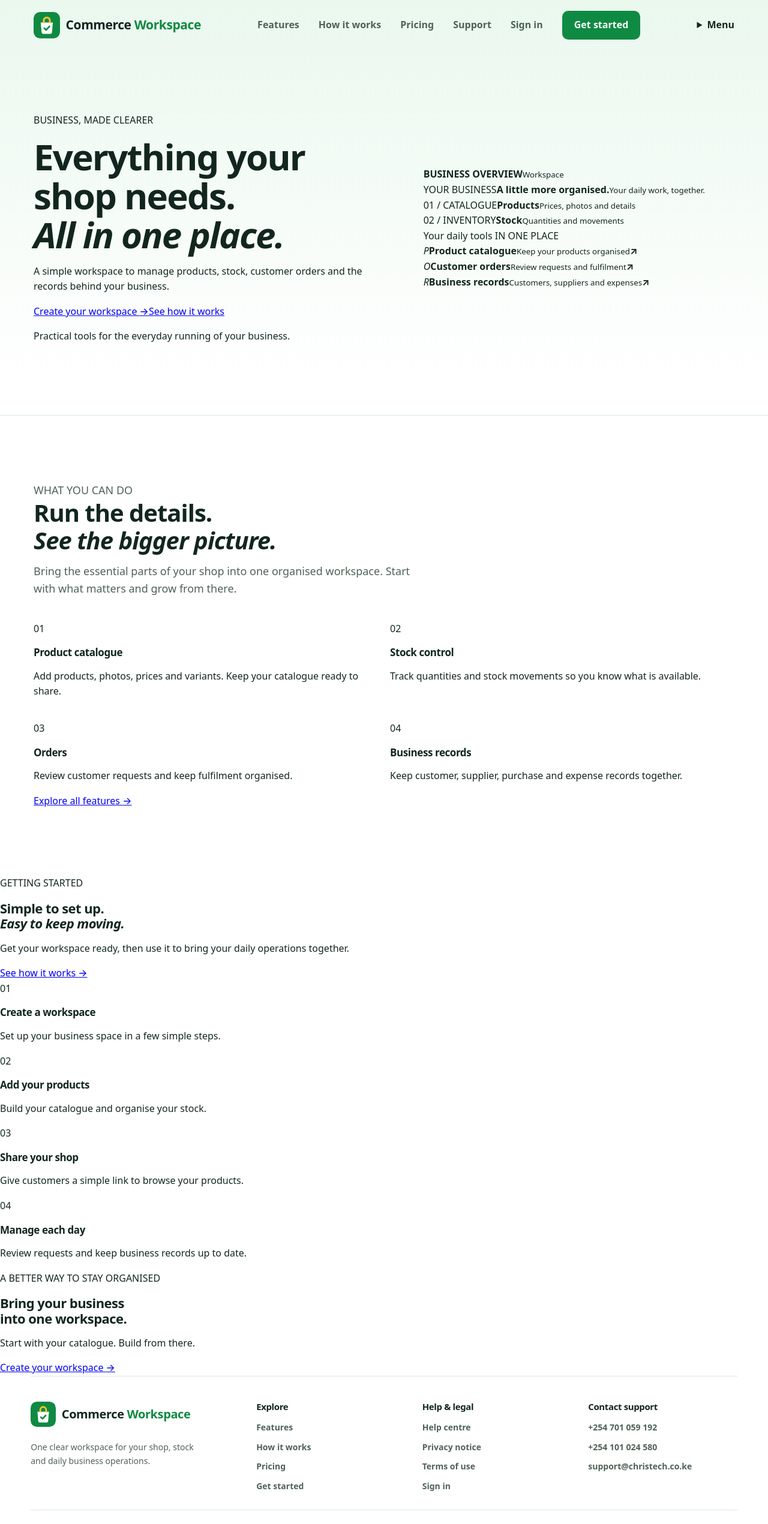
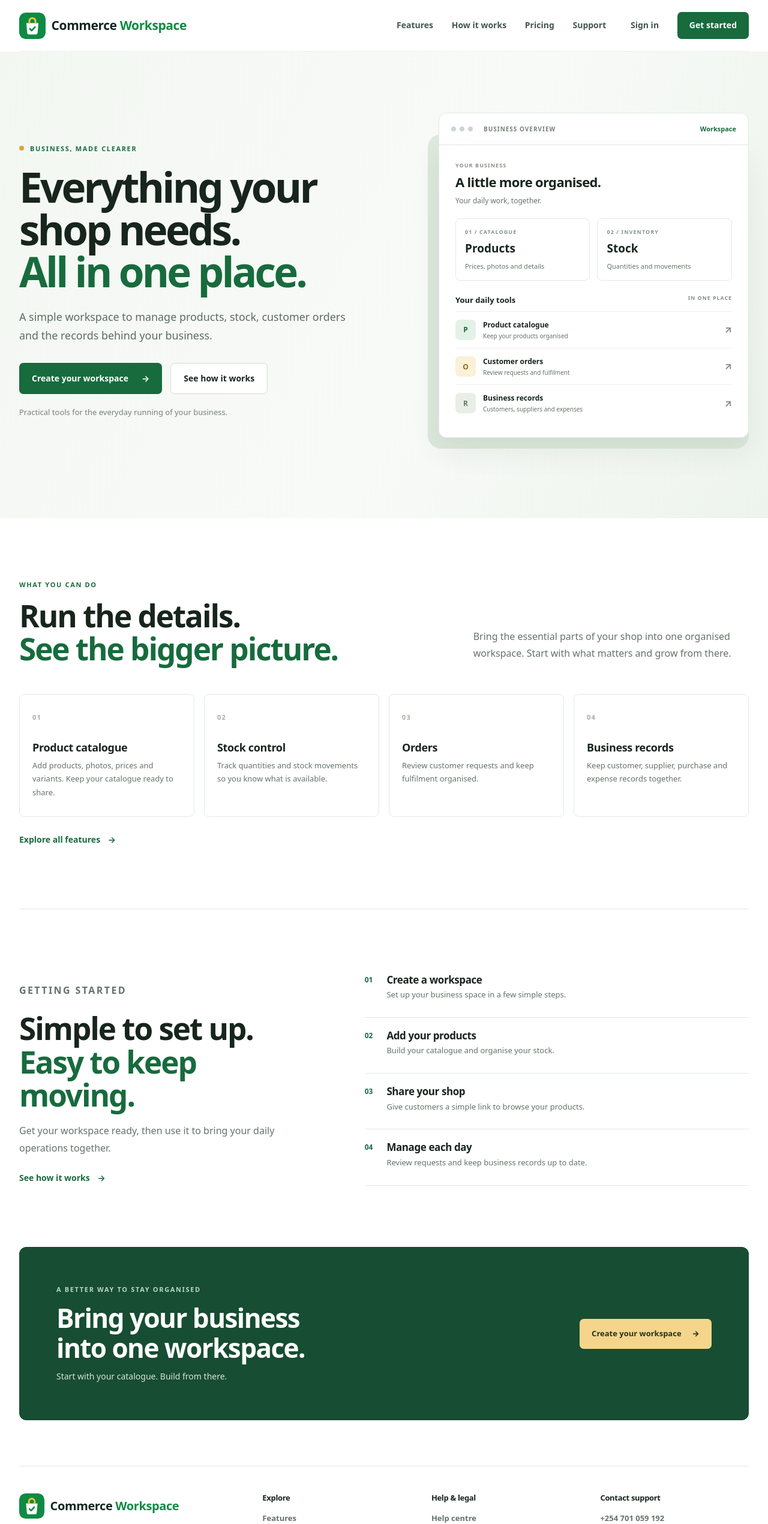
Before and after one commit to learninghub44/kenya-multitenant-commerce-docs, a Next.js app: page / in a window 1280 px wide. Shown: the top 2541 px of the page at 60% size. Built offline with nearby package versions, Linux system fonts and the light colour scheme.

Commit message:
Add responsive desktop and mobile navigation and refined homepage styling

```diff
--- a/src/app/home.module.css
+++ b/src/app/home.module.css
@@ -1,91 +1,65 @@
-.page { --ink: #12261f; --muted: #4f6257; --green: #0f8a43; --green-dark: #0a6e35; --deep: #0d8a43; --line: #dbe8de; --soft: #eaf8ee; --sun: #ffc42e; min-height: 100vh; background: linear-gradient(180deg, #eaf8ee 0, #fff 640px); color: var(--ink); font-size: 16px; line-height: 1.6; }
-.page h1, .page h2, .page h3 { font-family: var(--font-display); }
-.nav { display: flex; align-items: center; justify-content: space-between; gap: 24px; max-width: 1480px; margin: 0 auto; padding: 18px clamp(20px, 5vw, 56px); }
-.brand { display: inline-flex; align-items: center; gap: 12px; color: var(--ink); font-family: var(--font-display); font-size: 19px; font-weight: 700; text-decoration: none; white-space: nowrap; }
-.brandMark { display: grid; place-items: center; width: 40px; height: 40px; border-radius: 11px; background: var(--green); color: var(--sun); font-size: 22px; font-weight: 800; }
-.nav nav { display: flex; align-items: center; gap: clamp(16px, 3vw, 32px); }
-.nav nav a { color: var(--muted); font-size: 16px; font-weight: 700; text-decoration: none; white-space: nowrap; }
-.navSignIn { padding: 10px 6px; }
-.nav nav a:hover { color: var(--green); }
-.nav nav .navCta { padding: 11px 20px; border-radius: 10px; background: var(--green); color: #fff; }
-.nav nav .navCta:hover { background: var(--green-dark); color: #fff; }
-.hero { display: grid; grid-template-columns: minmax(0, 1.05fr) minmax(0, .95fr); align-items: center; gap: clamp(32px, 6vw, 80px); max-width: 1480px; margin: 0 auto; padding: clamp(40px, 7vw, 88px) clamp(20px, 5vw, 56px) clamp(56px, 8vw, 104px); }
-.heroCopy { max-width: 620px; }
-.kicker { margin: 0 0 16px; color: var(--green); font-size: 16px; font-weight: 700; }
-.hero h1 { margin: 0; font-size: clamp(34px, 5vw, 60px); font-weight: 800; line-height: 1.08; letter-spacing: -.03em; }
-.heroDescription { max-width: 520px; margin: 22px 0 32px; color: var(--muted); font-size: 18px; line-height: 1.7; }
-.heroActions { display: flex; align-items: center; flex-wrap: wrap; gap: 14px 24px; }
-.primaryCta, .ctaLight { display: inline-flex; align-items: center; justify-content: center; min-height: 54px; padding: 0 28px; border-radius: 12px; background: var(--green); color: #fff; font-size: 17px; font-weight: 700; text-decoration: none; transition: background .15s ease; }
-.primaryCta:hover { background: var(--green-dark); }
-.ctaLight { background: var(--sun); color: #3d2b00; }
-.ctaLight:hover { background: #ffc94f; }
-.textCta { color: var(--ink); font-size: 17px; font-weight: 650; text-decoration: underline; text-underline-offset: 5px; }
-.textCta:hover { color: var(--green); }
-.preview { overflow: hidden; width: 100%; max-width: 540px; justify-self: center; border: 1px solid var(--line); border-radius: 18px; background: #fff; box-shadow: 0 24px 60px rgb(11 61 46 / 14%); }
-.previewTop { display: flex; align-items: center; gap: 6px; padding: 14px 18px; border-bottom: 1px solid var(--line); background: var(--soft); }
-.previewTop span { width: 10px; height: 10px; border-radius: 50%; background: #c3cec7; }
-.previewTop b { margin-left: 10px; color: var(--muted); font-size: 14px; font-weight: 650; }
-.previewBody { display: grid; gap: 20px; padding: 22px; }
-.previewTiles { display: grid; grid-template-columns: 1fr 1fr; gap: 12px; }
-.previewTiles > div { display: grid; gap: 2px; padding: 16px; border: 1px solid var(--line); border-radius: 12px; }
-.previewTiles small { color: var(--muted); font-size: 14px; }
-.previewTiles strong { font-family: var(--font-display); font-size: 22px; line-height: 1.2; }
-.previewTiles span { color: var(--green); font-size: 14px; }
-.previewList { display: grid; margin: 0; padding: 0; list-style: none; }
-.previewList li { display: flex; align-items: center; gap: 14px; padding: 14px 0; border-top: 1px solid var(--line); }
-.previewList i { width: 42px; height: 42px; flex: 0 0 42px; border-radius: 10px; }
-.swatchSand { background: #ead9b8; }
-.swatchSage { background: #cfe3d6; }
-.swatchSun { background: #f8dd9d; }
-.previewList b, .previewList small { display: block; }
-.previewList b { font-size: 16px; }
-.previewList small { color: var(--muted); font-size: 14px; }
-.features { max-width: 1480px; margin: 0 auto; padding: clamp(56px, 8vw, 96px) clamp(20px, 5vw, 56px); border-top: 1px solid var(--line); }
-.sectionIntro { max-width: 640px; }
-.sectionIntro h2, .bottomCta h2 { margin: 0; font-size: clamp(26px, 3.8vw, 40px); line-height: 1.15; letter-spacing: -.025em; }
-.sectionIntro p { margin: 14px 0 0; color: var(--muted); font-size: 18px; }
-.featureGrid { display: grid; grid-template-columns: repeat(2, minmax(0, 1fr)); gap: 20px; margin-top: 40px; }
-.featureCard { padding: 28px; border: 1px solid var(--line); border-left: 5px solid var(--green); border-radius: 14px; background: #fff; }
-.featureCard:nth-child(2) { border-left-color: var(--sun); }
-.featureCard:nth-child(3) { border-left-color: #6fa88c; }
-.featureCard:nth-child(4) { border-left-color: #0a6e35; }
-.featureCard h3 { margin: 0 0 10px; font-size: 22px; line-height: 1.2; letter-spacing: -.01em; }
-.featureCard p { margin: 0; color: var(--muted); font-size: 17px; line-height: 1.65; }
-.bottomCta { display: flex; align-items: center; justify-content: space-between; gap: 28px; max-width: 1360px; margin: 0 auto 72px; padding: clamp(32px, 5vw, 56px); border-radius: 22px; background: var(--deep); color: #fff; }
-.bottomCta h2 { max-width: 16ch; color: #fff; }
-.bottomCta p { margin: 12px 0 0; color: #f0fbf3; font-size: 17px; }
-.bottomCta .ctaLight { flex: 0 0 auto; }
-.footer { display: flex; align-items: center; justify-content: space-between; flex-wrap: wrap; gap: 16px; max-width: 1480px; margin: 0 auto; padding: 24px clamp(20px, 5vw, 56px) 40px; border-top: 1px solid var(--line); }
-.footer > a:last-child { color: var(--muted); font-size: 15px; font-weight: 600; text-decoration: none; }
-.footer > a:last-child:hover { color: var(--green); }
-.page a:focus-visible { outline: 3px solid #1f7ac4; outline-offset: 3px; }
-@media (max-width: 960px) { .hero { grid-template-columns: 1fr; } .preview { max-width: 560px; justify-self: start; } }
-@media (max-width: 680px) {
-  .nav { gap: 12px; padding: 12px 16px; }
-  .nav nav { gap: 8px; }
-  .nav nav > a:first-child { display: none; }
-  .nav nav a { font-size: 15px; }
-  .nav nav .navCta { padding: 10px 16px; }
-  .hero { padding: 36px 20px 56px; }
-  .heroDescription { font-size: 17px; }
-  .featureGrid { grid-template-columns: 1fr; gap: 14px; }
-  .featureCard { padding: 22px; }
-  .bottomCta { align-items: flex-start; flex-direction: column; margin: 0 14px 48px; }
-  .bottomCta .ctaLight { width: 100%; }
-}
-@media (max-width: 520px) { .nav :global(.logo-word) { display: none; } .previewTiles > div { padding: 14px 12px; } .previewTiles strong { font-size: 19px; } }
-@media (max-width: 400px) { .heroActions { align-items: flex-start; flex-direction: column; } .primaryCta { width: 100%; } }
-@media (prefers-reduced-motion: reduce) { .primaryCta, .ctaLight { transition: none; } }
-
-.footer{display:grid;grid-template-columns:minmax(230px,1.4fr) repeat(3,minmax(150px,1fr));align-items:start;gap:28px;width:calc(100% - clamp(40px,8vw,120px));max-width:1480px;padding:42px 0 24px}
-.footerBrand p{max-width:34ch;margin:14px 0 0;color:var(--muted);font-size:14px;line-height:1.7}
-.footerColumn{display:grid;justify-items:start;align-content:start;gap:10px}
-.footerColumn h2{margin:0 0 5px;font-size:15px}
-.footerColumn a{color:var(--muted);font-size:14px;font-weight:650;text-decoration:none;overflow-wrap:anywhere}
-.footerColumn a:hover{color:var(--green);text-decoration:underline;text-underline-offset:3px}
-.footerBottom{grid-column:1/-1;display:flex;justify-content:space-between;gap:14px;padding-top:20px;border-top:1px solid var(--line);color:var(--muted);font-size:13px;line-height:1.6}
-@media(max-width:1000px){.footer{grid-template-columns:repeat(2,minmax(0,1fr))}.footerBrand{grid-column:1/-1}}
-@media(max-width:680px){.nav{align-items:flex-start;flex-direction:column}.nav nav{width:100%;flex-wrap:wrap;gap:10px 16px}.nav nav>a:first-child{display:inline-flex}.hero{padding-left:20px;padding-right:20px}.footer{width:calc(100% - 36px);grid-template-columns:1fr 1fr;gap:24px 18px;padding-top:34px}.footerBrand{grid-column:1/-1}.footerBottom{grid-column:1/-1;flex-direction:column}}
-@media(max-width:390px){.footer{grid-template-columns:1fr}.footerBrand,.footerBottom{grid-column:auto}}
-.paymentNote{max-width:1480px;margin:22px auto 0;padding:14px 18px;border:1px solid var(--line);border-radius:10px;background:#f7fbf8;color:var(--muted);font-size:14px;line-height:1.6}
-@media(max-width:680px){.paymentNote{margin-top:18px;padding:13px 14px;font-size:13px}}
+.page{--ink:#17251d;--muted:#64736a;--green:#176b3d;--green2:#0e5931;--line:#e2e9e3;min-height:100vh;background:#fff;color:var(--ink);font-size:16px;line-height:1.6;overflow:hidden}
+.page h1,.page h2,.page h3{font-family:var(--font-display)}
+.nav{position:relative;z-index:5;display:flex;align-items:center;justify-content:space-between;gap:28px;width:min(100% - 64px,1440px);min-height:86px;margin:0 auto;border-bottom:1px solid #edf1ed}
+.desktopNav{display:flex;align-items:center;gap:clamp(18px,2.4vw,36px)}
+.desktopNav a{color:#43564a;font-size:14px;font-weight:650;text-decoration:none;white-space:nowrap}
+.desktopNav a:hover,.footerColumn a:hover{color:var(--green)}
+.desktopNav .signIn{margin-left:10px}
+.desktopNav .navCta{padding:11px 20px;border-radius:7px;background:var(--green);color:#fff}
+.desktopNav .navCta:hover{background:var(--green2);color:#fff}
+.mobileMenu{display:none;position:relative}
+.mobileMenu summary{display:flex;align-items:center;gap:5px;min-height:42px;padding:8px 11px;border:1px solid var(--line);border-radius:7px;cursor:pointer;list-style:none}
+.mobileMenu summary::-webkit-details-marker{display:none}
+.mobileMenu summary span{display:block;width:15px;height:2px;background:var(--ink)}
+.mobileMenu summary b{margin-left:5px;font-size:13px}
+.mobileMenu nav{position:absolute;right:0;top:calc(100% + 10px);display:grid;gap:2px;width:min(280px,calc(100vw - 32px));padding:10px;border:1px solid var(--line);border-radius:10px;background:#fff;box-shadow:0 16px 40px #14251b20}
+.mobileMenu nav a{padding:12px;border-radius:6px;color:var(--ink);font-size:14px;font-weight:650;text-decoration:none}
+.mobileMenu nav a:hover{background:#f1f7f2}
+.mobileMenu nav .mobileCta{background:var(--green);color:#fff}
+.hero{display:grid;grid-template-columns:minmax(0,1.05fr) minmax(400px,.95fr);align-items:center;gap:clamp(40px,7vw,100px);width:100%;padding:clamp(72px,8vw,118px) max(32px,calc((100vw - 1320px)/2)) clamp(84px,9vw,132px);background:linear-gradient(115deg,#f3f7f2 0%,#f8faf7 56%,#edf4ed 100%)}
+.heroCopy{max-width:680px}
+.eyebrow,.sectionLabel{display:flex;align-items:center;gap:10px;margin:0 0 20px;color:var(--green);font-size:11px;font-weight:800;letter-spacing:.15em}
+.eyebrow span{width:8px;height:8px;border-radius:50%;background:#d7a63e}
+.hero h1{margin:0;font-size:clamp(43px,5.4vw,76px);font-weight:760;line-height:1.02;letter-spacing:-.055em}
+.hero h1 em,.sectionIntro h2 em,.howIntro h2 em{color:var(--green);font-style:normal}
+.lead{max-width:570px;margin:25px 0 30px;color:#5d6d62;font-size:clamp(17px,1.4vw,20px);line-height:1.75}
+.actions{display:flex;align-items:center;flex-wrap:wrap;gap:14px}
+.primary,.secondary{display:inline-flex;align-items:center;justify-content:center;gap:22px;min-height:52px;padding:0 21px;border-radius:7px;font-size:14px;font-weight:750;text-decoration:none}
+.primary{background:var(--green);color:white}.primary:hover{background:var(--green2)}
+.secondary{border:1px solid #cfdcd1;background:#fff;color:var(--ink)}.secondary:hover{border-color:var(--green)}
+.supporting{margin:20px 0 0;color:#758278;font-size:13px}
+.visual{position:relative;max-width:580px;width:100%;justify-self:end;padding:0 0 18px 18px}
+.visual:before{position:absolute;inset:36px 0 0 0;border-radius:22px;background:#dce9dc;content:""}
+.visualTop{position:relative;display:flex;align-items:center;gap:6px;padding:17px 20px;border:1px solid #e2e9e3;border-radius:13px 13px 0 0;background:#fff}
+.dot{width:8px;height:8px;border-radius:50%;background:#cbd6cd}
+.visualTop b{margin-left:12px;color:#758278;font-size:10px;letter-spacing:.1em}
+.visualTop small{margin-left:auto;color:var(--green);font-size:11px;font-weight:700}
+.visualBody{position:relative;padding:27px;border:1px solid #e2e9e3;border-top:0;border-radius:0 0 13px 13px;background:#fff;box-shadow:0 22px 50px #233c2a13}
+.visualWelcome{display:grid;gap:3px;margin-bottom:20px}.visualWelcome span,.metricGrid span{color:#859188;font-size:9px;font-weight:800;letter-spacing:.12em}.visualWelcome strong{font-family:var(--font-display);font-size:22px;letter-spacing:-.03em}.visualWelcome small{color:var(--muted);font-size:12px}
+.metricGrid{display:grid;grid-template-columns:1fr 1fr;gap:12px}.metricGrid>div{display:grid;gap:5px;padding:15px;border:1px solid var(--line);border-radius:8px}.metricGrid b{font-size:19px}.metricGrid small{color:var(--muted);font-size:11px}
+.activity{margin-top:22px}.activityTitle{display:flex;justify-content:space-between;margin-bottom:8px;font-size:13px;font-weight:750}.activityTitle span{color:#829087;font-size:9px;letter-spacing:.1em}
+.activity>div:not(.activityTitle){display:flex;align-items:center;gap:12px;padding:12px 0;border-top:1px solid #edf1ed}.activity i{display:grid;place-items:center;width:34px;height:34px;border-radius:7px;font-size:12px;font-style:normal;font-weight:800}.greenIcon{background:#e4f1e7;color:#176b3d}.goldIcon{background:#fbf0d8;color:#9a6c15}.sageIcon{background:#e9eee7;color:#657b61}
+.activity>div>span{display:grid;gap:1px}.activity b{font-size:12px}.activity small{color:var(--muted);font-size:10px}.activity>div>strong{margin-left:auto;color:#809087}
+.features,.how{width:min(100% - 64px,1320px);margin:0 auto;padding:clamp(70px,8vw,112px) 0}
+.sectionIntro{display:grid;grid-template-columns:1fr minmax(260px,.65fr);align-items:end;gap:50px}
+.sectionLabel{margin-bottom:15px}.sectionIntro h2,.howIntro h2{margin:0;font-size:clamp(34px,4vw,52px);line-height:1.08;letter-spacing:-.04em}
+.sectionIntro>p,.howIntro>p{max-width:440px;margin:0 0 5px;color:var(--muted);font-size:16px;line-height:1.8}
+.featureGrid{display:grid;grid-template-columns:repeat(4,minmax(0,1fr));gap:16px;margin-top:48px}
+.feature{min-height:205px;padding:24px 21px;border:1px solid var(--line);border-radius:9px;background:#fff}
+.feature>span{color:#a0afa3;font-size:11px;font-weight:800;letter-spacing:.1em}
+.feature h3{margin:28px 0 8px;font-size:18px;letter-spacing:-.02em}.feature p{margin:0;color:var(--muted);font-size:13px;line-height:1.75}
+.moreLink{margin-top:25px}.moreLink a,.howIntro>a{color:var(--green);font-size:14px;font-weight:750;text-decoration:none}.moreLink a span,.howIntro>a span{margin-left:9px}
+.how{display:grid;grid-template-columns:.85fr 1.15fr;gap:clamp(48px,8vw,120px);border-top:1px solid var(--line)}
+.howIntro>p{margin:18px 0 22px}.steps{display:grid}.steps article{display:flex;gap:23px;padding:20px 0;border-bottom:1px solid var(--line)}.steps article:first-child{padding-top:5px}.steps article>span{color:var(--green);font-size:12px;font-weight:800}.steps h3{margin:0 0 4px;font-size:17px}.steps p{margin:0;color:var(--muted);font-size:13px;line-height:1.7}
+.cta{display:flex;align-items:center;justify-content:space-between;gap:30px;width:min(100% - 64px,1320px);margin:0 auto 76px;padding:clamp(34px,5vw,62px);border-radius:12px;background:#174d32;color:#fff}
+.cta .sectionLabel{color:#b8d9c1}.cta h2{margin:0;font-size:clamp(30px,3.5vw,44px);line-height:1.12;letter-spacing:-.035em}.cta>div>p:last-child{margin:12px 0 0;color:#d6e6d9;font-size:14px}
+.cta>a{display:inline-flex;align-items:center;justify-content:center;gap:18px;min-height:50px;padding:0 20px;border-radius:7px;background:#f4d58b;color:#253321;font-size:13px;font-weight:800;text-decoration:none;white-space:nowrap}.cta>a:hover{background:#ffe4a8}
+.footer{display:grid;grid-template-columns:minmax(230px,1.5fr) repeat(3,minmax(145px,1fr));gap:34px;width:min(100% - 64px,1320px);margin:0 auto;padding:45px 0 24px;border-top:1px solid var(--line)}
+.footerBrand p{max-width:32ch;margin:14px 0 0;color:var(--muted);font-size:13px;line-height:1.8}
+.footerColumn{display:grid;align-content:start;justify-items:start;gap:10px}.footerColumn h2{margin:0 0 6px;font-size:13px}.footerColumn a{color:var(--muted);font-size:13px;font-weight:600;text-decoration:none;overflow-wrap:anywhere}
+.footerBottom{grid-column:1/-1;display:flex;justify-content:space-between;gap:15px;margin-top:14px;padding-top:18px;border-top:1px solid var(--line);color:#829087;font-size:11px;line-height:1.7}
+.page a:focus-visible,.mobileMenu summary:focus-visible{outline:3px solid #2878bd;outline-offset:3px}
+@media(max-width:1050px){.hero{grid-template-columns:1fr 1fr;gap:32px}.hero h1{font-size:clamp(42px,5vw,62px)}.featureGrid{grid-template-columns:repeat(2,minmax(0,1fr))}.footer{grid-template-columns:repeat(2,minmax(0,1fr))}.footerBrand{grid-column:1/-1}}
+@media(max-width:760px){.nav{width:calc(100% - 36px);min-height:72px}.desktopNav{display:none}.mobileMenu{display:block}.hero{grid-template-columns:1fr;padding:58px 22px 65px;gap:42px}.hero h1{font-size:clamp(43px,9vw,62px)}.visual{justify-self:center;max-width:560px}.features,.how{width:calc(100% - 40px);padding:65px 0}.sectionIntro,.how{grid-template-columns:1fr;gap:20px}.sectionIntro>p{max-width:600px}.featureGrid{margin-top:30px}.how{gap:35px}.cta{align-items:flex-start;flex-direction:column;width:calc(100% - 36px);margin-bottom:55px}.footer{width:calc(100% - 40px);grid-template-columns:1fr 1fr;gap:28px 18px}.footerBrand,.footerBottom{grid-column:1/-1}.footerBottom{flex-direction:column}}
+@media(max-width:420px){.hero h1{font-size:41px}.actions{align-items:stretch;flex-direction:column}.actions a{width:100%}.visualBody{padding:19px}.featureGrid{grid-template-columns:1fr}.feature{min-height:0}.feature h3{margin-top:17px}.footer{grid-template-columns:1fr}.footerBrand,.footerBottom{grid-column:auto}.cta{padding:28px 23px}}
+@media(prefers-reduced-motion:reduce){.page *{scroll-behavior:auto!important;transition:none!important}}
```
